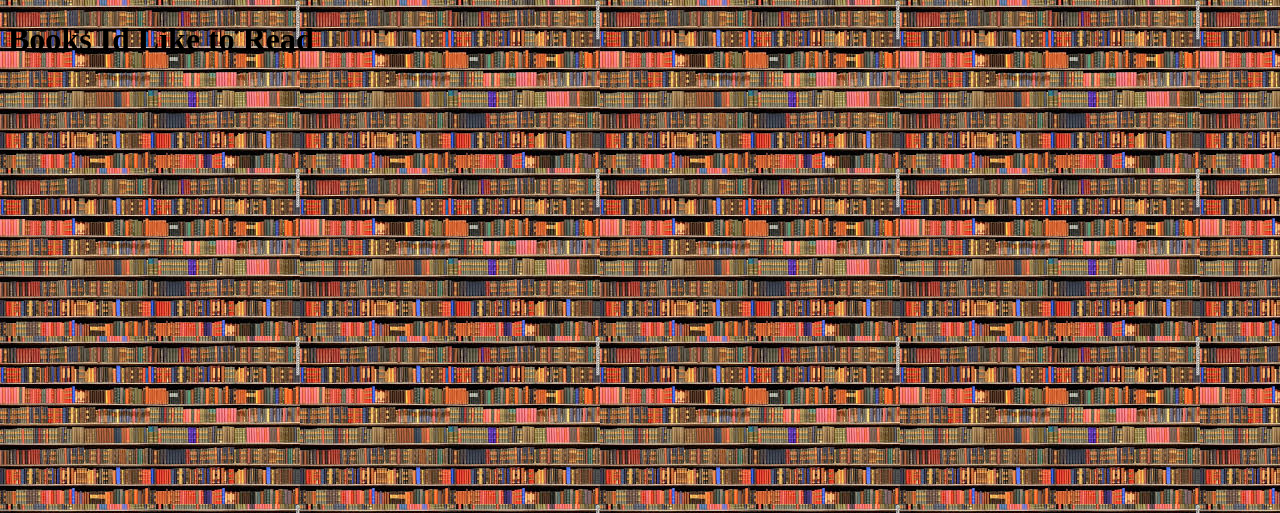
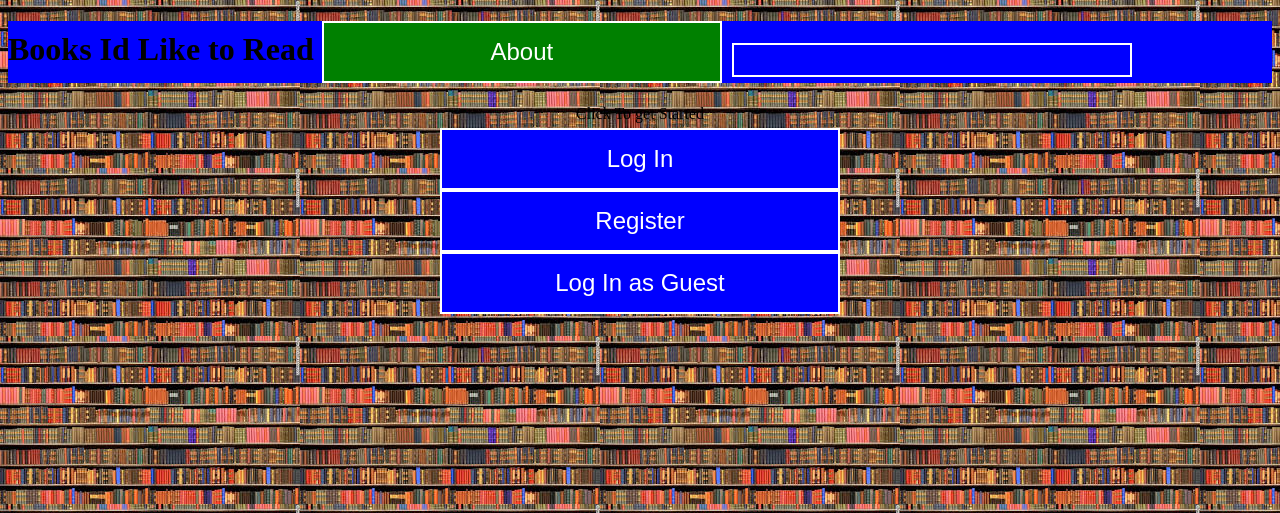
Before and after one commit to caharris0106/database_project, a Flask app: page / in a window 1280 px wide. Shown: the top 513 px of the page. Run offline with Flask 2, Linux system fonts and the light colour scheme.

Commit message:
update css and html

```diff
--- a/static/styles.css
+++ b/static/styles.css
@@ -1,3 +1,53 @@
 body {
     background-image: url('books.png');
+    background-color: white;
 }
+fieldset {
+    display: block;
+    margin: 0
+    /* margin-left: 30%; */
+    /* margin-right: 30%; */
+    padding-top: 0.35em;
+    padding-bottom: 0.625em;
+    padding-left: 0.75em;
+    padding-right: 0.75em;
+    border: none /*2px groove (internal value); */
+}
+
+#b_about {
+  margin-right: 10px;
+  background-color: green
+}
+
+button {
+    background-color: blue;
+    width: 400px;
+    color: white;
+    padding: 15px 32px;
+    text-align: center;
+    text-decoration: none;
+    display: inline-block;
+    font-size: 24px;
+    border: 2px solid;
+
+}
+button:hover {
+  background-color: lightblue;
+  width: 400px;
+  color: white;
+  padding: 15px 32px;
+  text-align: center;
+  text-decoration: none;
+  display: inline-block;
+  font-size: 24px;
+  border: 2px solid;
+}
+
+button:active {
+  background-color: lightblue;
+  box-shadow: 0 5px #666;
+  transform: translateY(4px);
+}
+h1 {
+  background-color: blue;
+}
--- a/templates/homepage.html
+++ b/templates/homepage.html
@@ -1,6 +1,16 @@
 <!doctype html>
-<h1> Books Id Like to Read </h1>
+<h1> Books Id Like to Read
+  <button id="b_about" type="button">About<button>
+</h1>
 <body>
+  <form>
+    <fieldset align='center'>
+      <legend>Click To get Started</legend>
+      <button type='button'>Log In</button><br>
+      <button type='button'>Register</button><br>
+      <button type='button'>Log In as Guest</button><br>
+      <link rel="stylesheet" href="static/styles.css">
+    </fieldset>
+  </form>
   <link rel="stylesheet" href="static/styles.css">
-
 </body>
```
